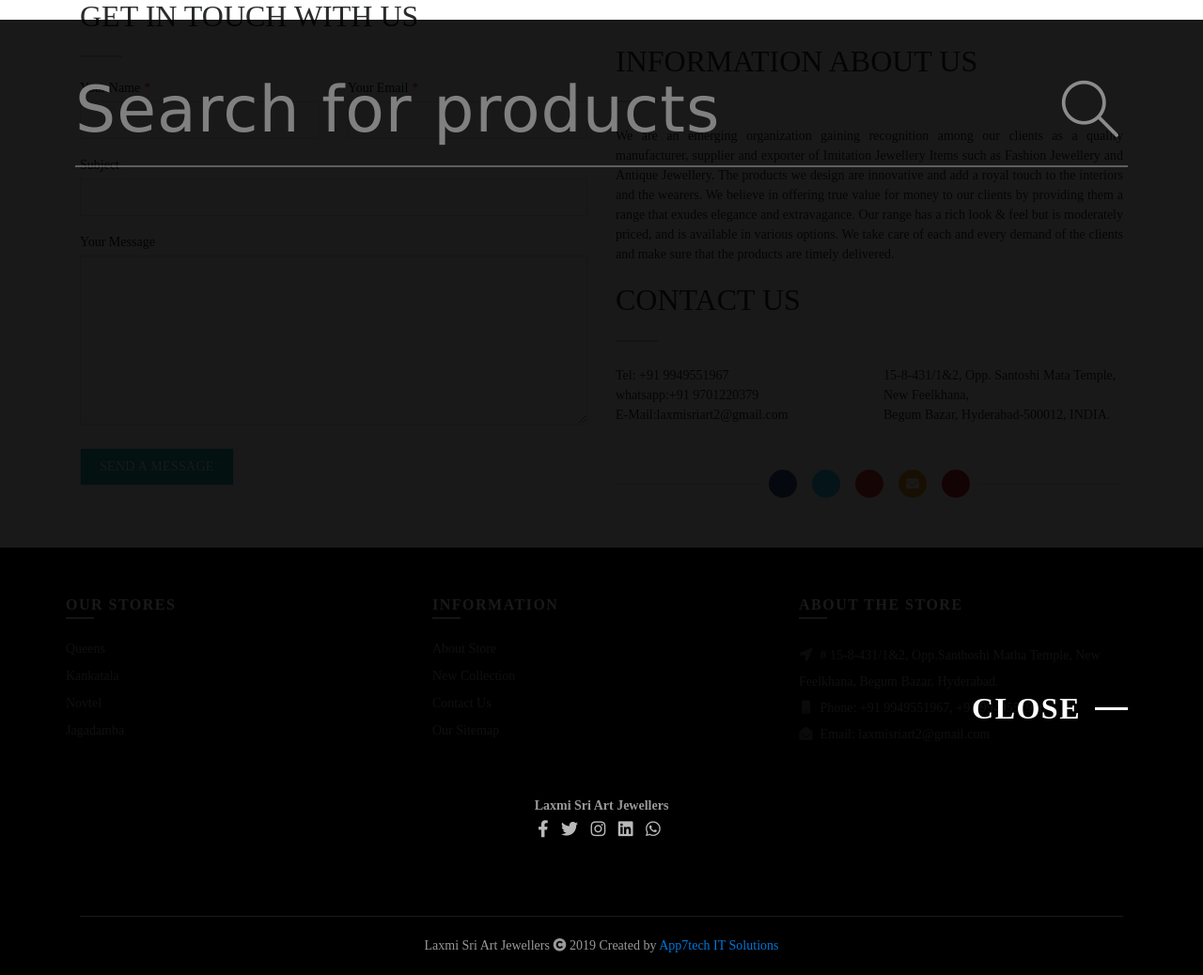
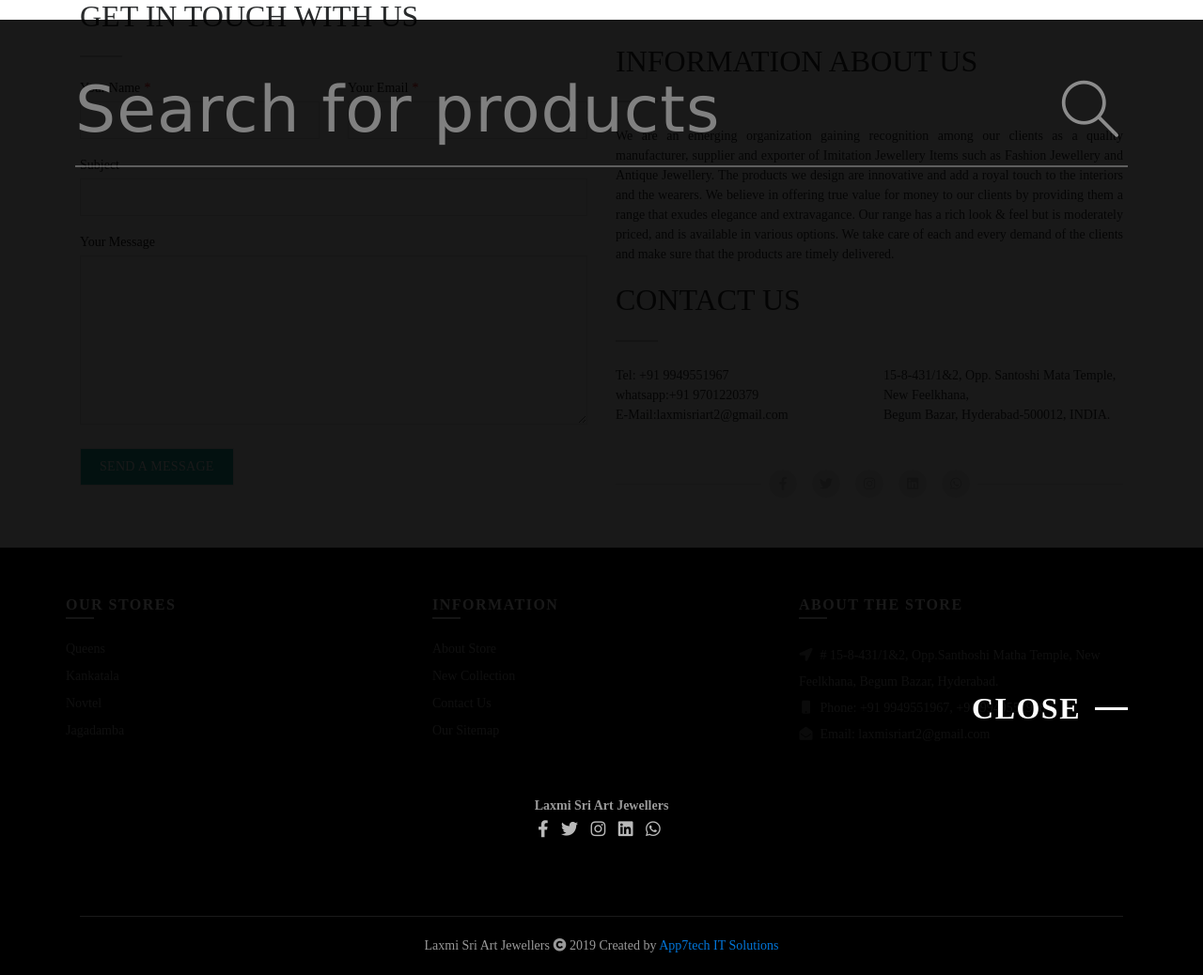
Before and after one commit to App7tech/laxmisri, a PHP site: page /laxmisri/contact.php in a window 1280 px wide. Shown: the part 779-1817 px from the top of the page at 94% size. Run offline with PHP 8.4, Linux system fonts and the light colour scheme; data comes from the database, SQL or seed files in the repository; some libraries are stand-ins or nearby versions; some web fonts are replaced.

Commit message:
icons changes

```diff
--- a/contact.php
+++ b/contact.php
@@ -115,13 +115,13 @@
                         </div>-->
                       </div>
                     </div>
-                    <div class="b-blog_social b-socail_color mt-0 pb-5">
+                    <div class="b-blog_social mt-0 pb-5">
                       <ul class="list-unstyled clearfix mb-0 pl-0 pr-0">
-                        <li><a href="#" class="fa fa-facebook text-white"></a></li>
-                        <li><a href="#" class="fa fa-twitter text-white"></a></li>
-                        <li><a href="#" class="fa fa-google-plus text-white"></a></li>
-                        <li><a href="#" class="fa fa-envelope text-white"></a></li>
-                        <li><a href="#" class="fa fa-pinterest text-white"></a></li>
+                        <li><a href="#" class="fab fa-facebook-f text-white"></a></li>
+                        <li><a href="#" class="fab fa-twitter text-white"></a></li>
+                        <li><a href="#" class="fab fa-instagram text-white"></a></li>
+                        <li><a href="#" class="fab fa-linkedin text-white"></a></li>
+                        <li><a href="#" class="fab fa-whatsapp text-white"></a></li>
                       </ul>
                     </div>
                   </div>
```
